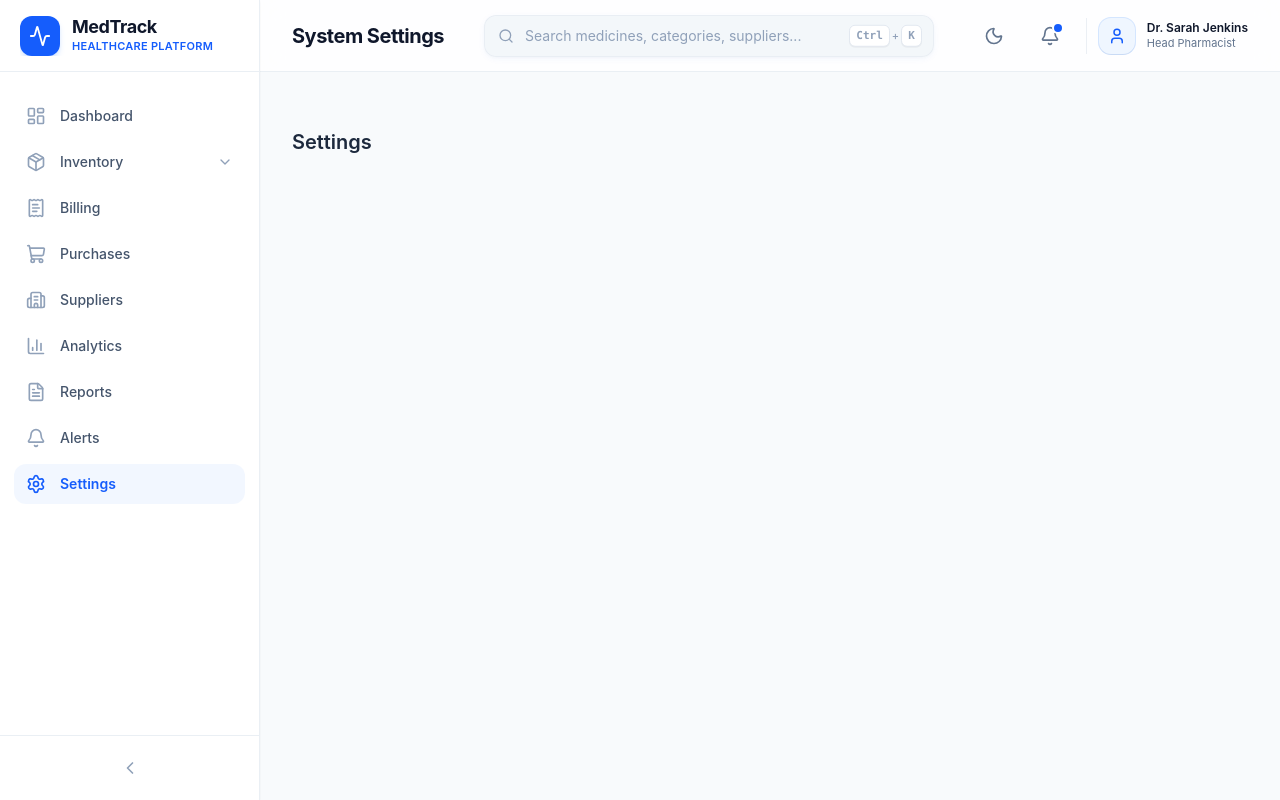
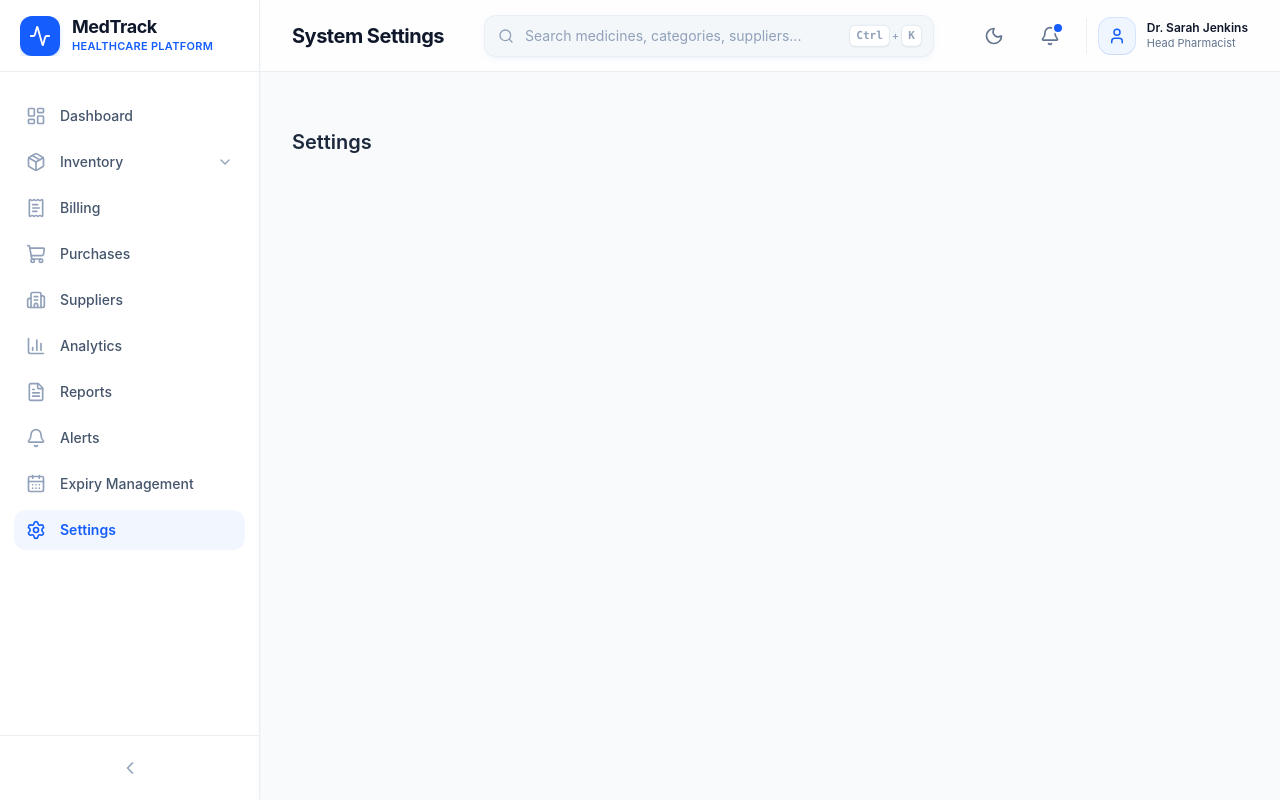
Before and after one commit to paliwalkarunya-collab/MedTrack, a React (Vite) app: page /settings in a window 1280 px wide. Built offline with nearby package versions, Linux system fonts and the light colour scheme; what @zxing/library would draw is missing.

Commit message:
Add 'Expiry Management' item to Sidebar

```diff
--- a/src/components/layout/Sidebar.jsx
+++ b/src/components/layout/Sidebar.jsx
@@ -19,6 +19,7 @@ import {
   Grid,
   AlertTriangle,
   Clock,
+  CalendarDays,
 } from 'lucide-react';
 import { useSidebar } from '../../hooks/useSidebarContext';
 
@@ -38,6 +39,7 @@ const mainNavItems = [
   { name: 'Analytics', path: '/analytics', icon: BarChart3 },
   { name: 'Reports', path: '/reports', icon: FileText },
   { name: 'Alerts', path: '/alerts', icon: Bell },
+  { name: 'Expiry Management', path: '/expiry', icon: CalendarDays },
   { name: 'Settings', path: '/settings', icon: Settings },
 ];
 
```
